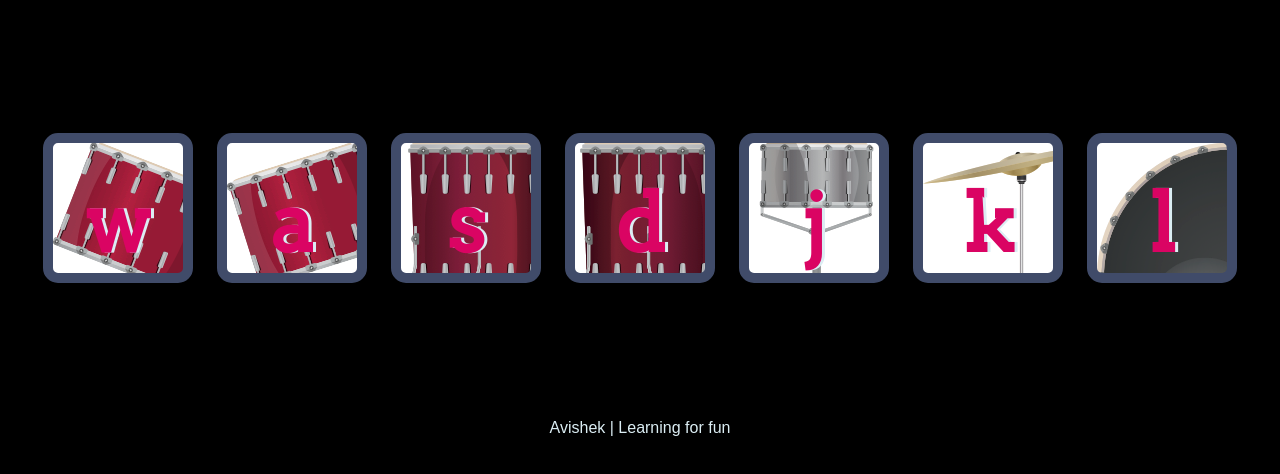
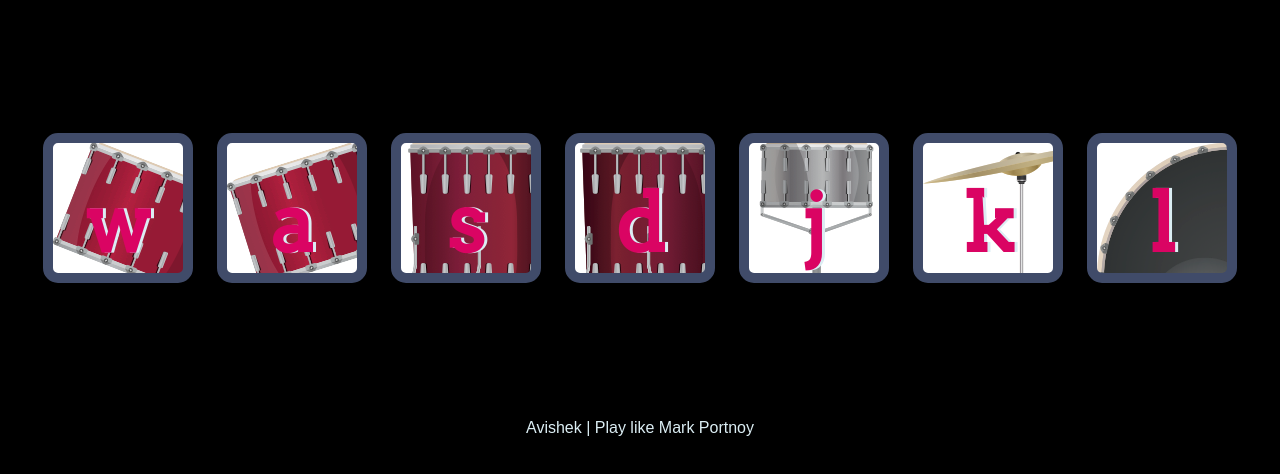
Before and after one commit to Avishek-Subedi/Drum, a plain HTML site: page index.html in a window 1280 px wide. Shown: the part 156-630 px from the top of the page. Drawn offline with Linux system fonts and the light colour scheme.

Commit message:
Update index.html

```diff
--- a/index.html
+++ b/index.html
@@ -24,6 +24,6 @@
 
     <script src="index.js" charset="utf-8"></script>
 
-    <footer>Avishek | Learning for fun</footer>
+    <footer>Avishek | Play like Mark Portnoy</footer>
   </body>
 </html>
```
